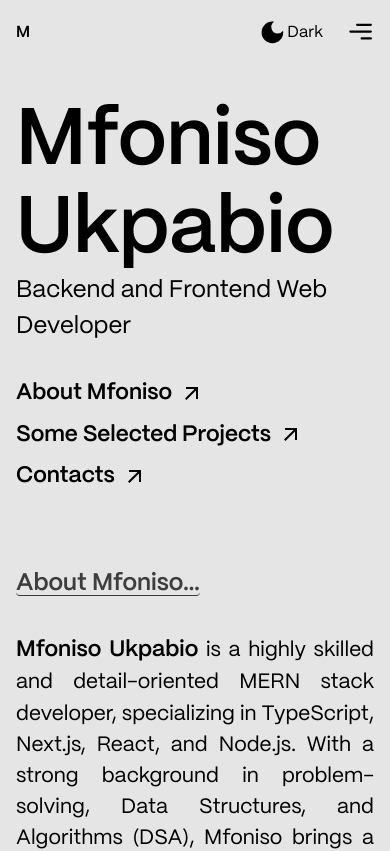
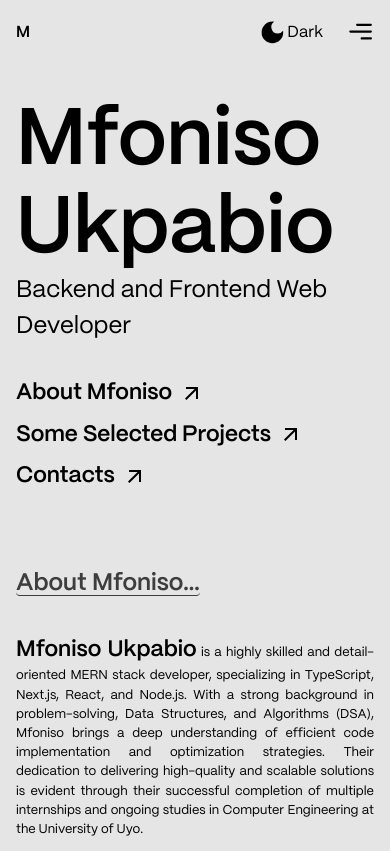
Before and after one commit to AirZED/new-portfolio, a React (Vite) app: page / in a window 390 px wide. Shown: the top 851 px of the page. Built offline with nearby package versions, Linux system fonts and the light colour scheme.

Commit message:
more test

```diff
--- a/src/styles/AboutMe.module.css
+++ b/src/styles/AboutMe.module.css
@@ -63,9 +63,6 @@
         margin: 0
     }
 
-    .about .text {
-        /* width: 90% */
-    }
 
     .text>p {
         font-weight: 300;
@@ -81,6 +78,11 @@
 
 @media (max-width:500px) {
 
+     .text>p {
+         font-weight: 300;
+         font-size: 0.8rem;
+     }
+
     .about>.textArea>img {
         height: auto;
         width: 100%;
```
